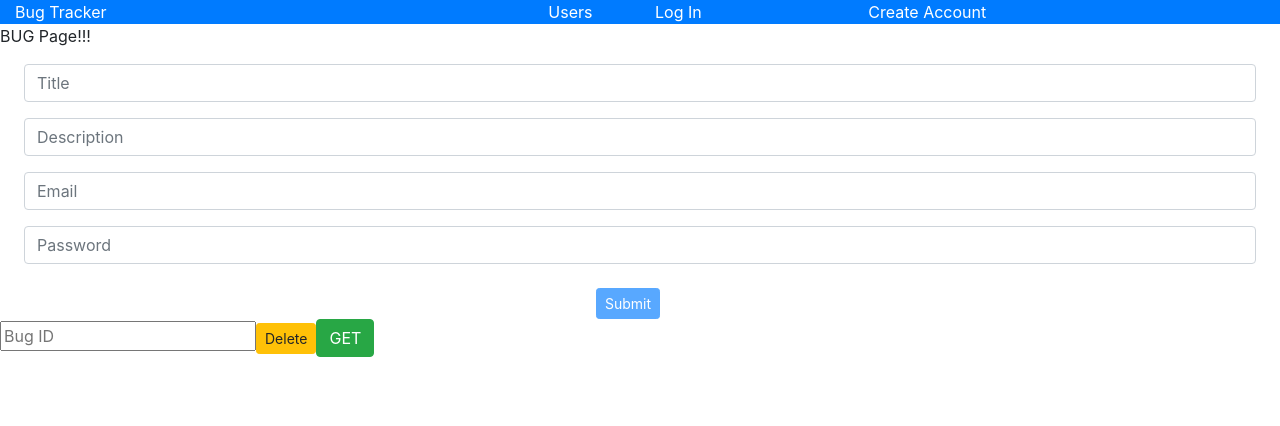
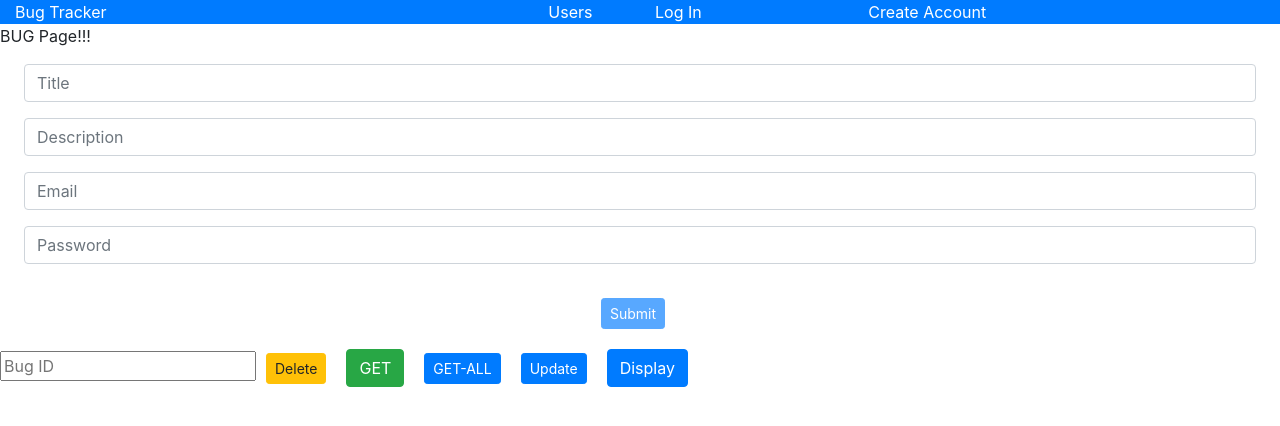
Before and after one commit to benong777/bug-tracker, an Angular app: page /bug in a window 1280 px wide. Shown: the top 426 px of the page. Built offline with nearby package versions, Linux system fonts and the light colour scheme; no server answers.

Commit message:
Added basic REST-API: GET/POST/PUT/DELETE

```diff
--- a/src/app/bug/bug.component.html
+++ b/src/app/bug/bug.component.html
@@ -37,6 +37,8 @@
                 ngModel
                 required/>
     </div>
+
+    <!-- POST / register new user -->
     <div class="d-flex justify-content-center mt-4">
         <!-- Type = "submit" will submit the form
              Type = "button" to ensure pushing it will not submit this form. -->
@@ -50,8 +52,16 @@
 
 <input  type="number" #bugNum  placeholder="Bug ID"/>
 
-<!-- Works -->
-<!-- <button class="btn btn-sm btn-warning" (click)='onDeleteBug(5)'>Delete</button> -->
+<!-- DELETE -->
 <button class="btn btn-sm btn-warning" (click)='onDeleteBug(bugNum.value)'>Delete</button>
 
-<button class="btn btn-small btn-success" (click)="onGetBug()">GET</button>
+<!-- GET -->
+<button class="btn btn-small btn-success" (click)="onGetBug(bugNum.value)">GET</button>
+<!-- GET ALL -->
+<button class="btn-api btn btn-sm btn-primary" (click)="onGetAllBugs()">GET-ALL</button>
+
+<!-- PUT / update user -->
+<button class="btn btn-sm btn-primary" (click)="onUpdateBug(bugNum.value, bugForm.value)">Update</button>
+
+<!-- Display bugsObj -->
+<button class="btn btn-primary" (click)="onDisplayObj()">Display</button>
--- a/src/app/bug/bug.component.ts
+++ b/src/app/bug/bug.component.ts
@@ -2,8 +2,8 @@ import { HttpClient } from '@angular/common/http';
 import { findReadVarNames } from '@angular/compiler/src/output/output_ast';
 import { Component, OnInit } from '@angular/core';
 import { TestBed } from '@angular/core/testing';
-// import { HttpClientModule } from '@angular/common/http'
 import { NgForm } from '@angular/forms';
+import { map } from 'rxjs/operators';
 
 
 @Component({
@@ -12,13 +12,18 @@ import { NgForm } from '@angular/forms';
   styleUrls: ['./bug.component.css']
 })
 
+
 export class BugComponent implements OnInit {
+  bugsObj: {} = {};
 
   constructor( private http: HttpClient ) { }
 
   ngOnInit(): void {
+    //-- GET all bugs whenever this page/route loads
+    this.getAllBugs();
   }
 
+  //-- For ALL (GET/POST/PUT/DELETE/...), you need the subscribe to send the request
   onSubmitBug(bugData: {  fname: string,
                           lname: string,
                           email: string,
@@ -28,34 +33,52 @@ export class BugComponent implements OnInit {
             lname: bugData.lname,
             email: bugData.email,
             password: bugData.password,
-            deleted_flag: '0'
-          })
+            deleted_flag: '0' })
       .subscribe(responseData => {
           console.log(responseData);
       });
   }
 
-onGetBug( ) {
-    this.http.get('http://localhost:3000/users/')
+  onUpdateBug(id: string, bugData: {  fname: string,
+                                      lname: string,
+                                      email: string,
+                                      password: Blob }) {
+      this.http.put('http://localhost:3000/users/' + id,
+                    { fname: bugData.fname,
+                      lname: bugData.lname,
+                      email: bugData.email,
+                      password: bugData.password,
+                      deleted_flag: '0' })
             .subscribe(responseData => {
                 console.log(responseData);
             });
   }
 
-////-- Works
-// onDeleteBug(num: number) {
-//     this.http.delete('http://localhost:3000/users/10/' )
-//       .subscribe(responseData => {
-//           console.log(responseData);
-//       });
-//     console.log('Bug deleted');
-// }
+  onGetBug(id: string ) {
+      this.http.get('http://localhost:3000/users/' + id)
+          .subscribe(responseData => {
+          console.log(responseData);
+          });
+  }
 
-  onDeleteBug(num: string) {
-  // onDeleteBug() {
-      // this.http.delete('http://localhost:3000/users/12/' )
-      this.http.delete('http://localhost:3000/users/' + num )
+  onGetAllBugs() {
+    this.getAllBugs();
+  }
 
+  private getAllBugs() {
+    this.http.get('http://localhost:3000/users/')
+        .subscribe(responseData => {
+            this.bugsObj = responseData;
+            console.log(responseData);
+        });
+  }
+
+  onDisplayObj() {
+    console.log(this.bugsObj);
+  }
+
+  onDeleteBug(id: string) {
+      this.http.delete('http://localhost:3000/users/' + id )
           .subscribe(responseData => {
               console.log(responseData);
           });
--- a/src/styles.css
+++ b/src/styles.css
@@ -5,3 +5,7 @@ html, body {
     /* margin: 0;
     padding: 0; */
 }
+
+.btn {
+    margin: 10px;
+}
```
Lines whose indentation alone changed are shown as unchanged.
